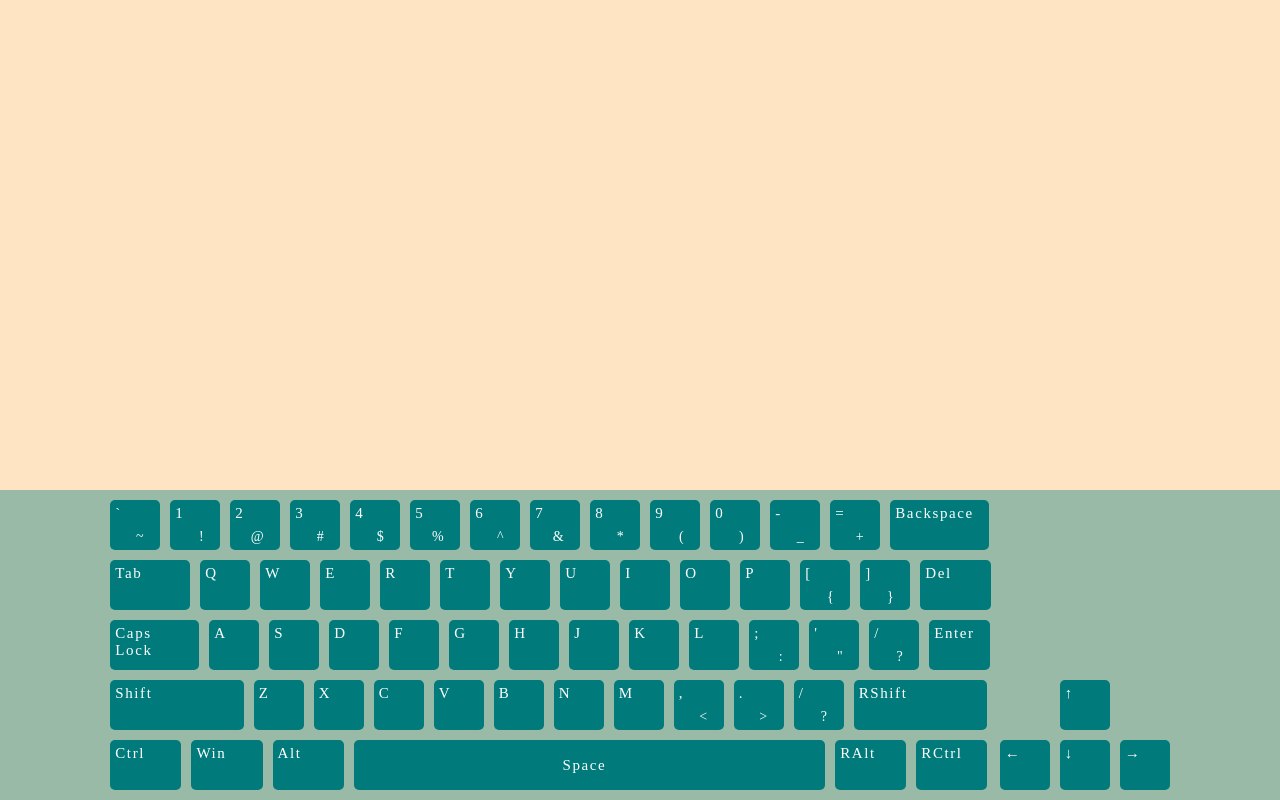
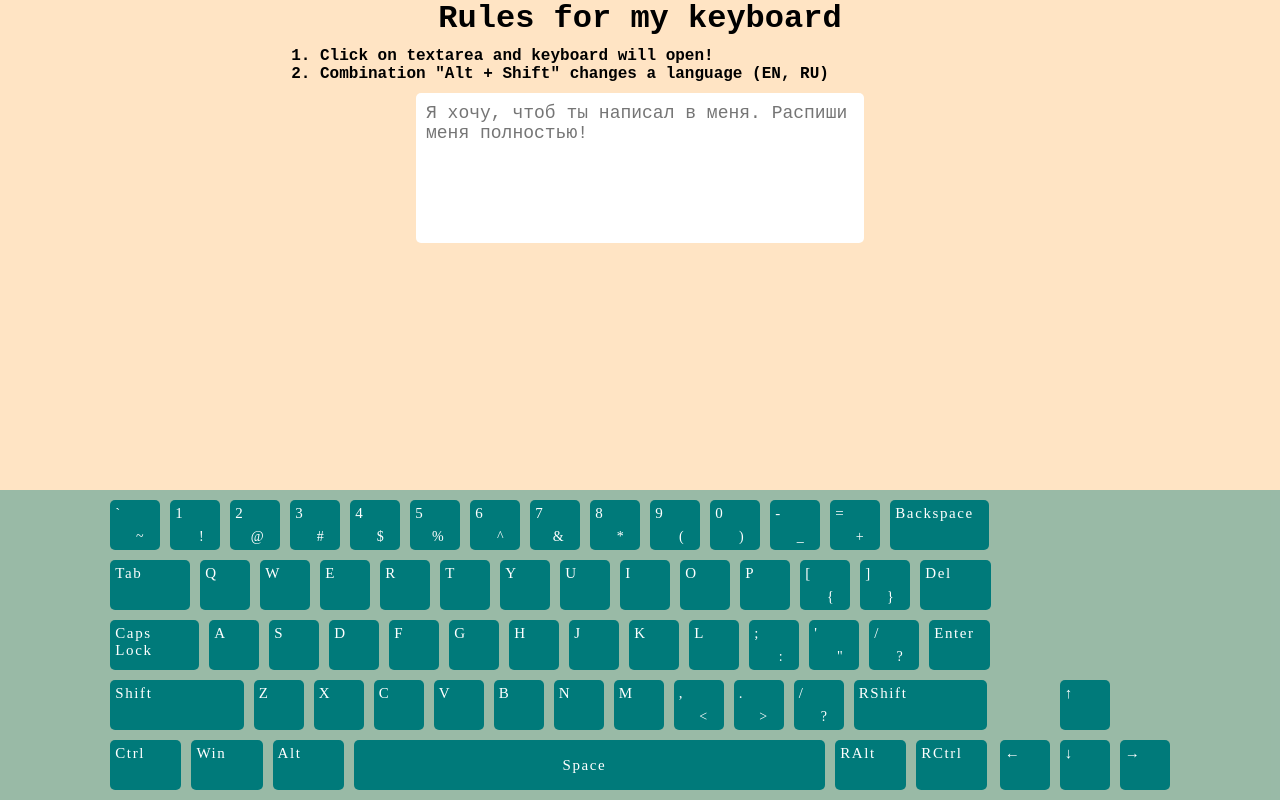
Before and after one commit to eugenebalts/virtual-keyboard, a website: page index.html in a window 1280 px wide. Drawn offline with Linux system fonts and the light colour scheme.

Commit message:
feat: add textare with basic rules (Sat, April 29, 2023 12:16:59)

```diff
--- a/script.js
+++ b/script.js
@@ -7,9 +7,9 @@ let keys = { //Rows of a symbols
     foursRow: ['Shift', 'Z', 'X', 'C', 'V', 'B', 'N', 'M', ',', '.', '/', 'RShift'],
     fivesRow: ['Ctrl', 'Win', 'Alt', 'Space', 'RAlt', 'RCtrl'],
     arrows: ['↑', '←', '↓', '→']
-    }
+}
 
-    let shiftPairs = {
+let shiftPairs = {
         '`': '~',
         1: '!',
         2: '@',
@@ -31,12 +31,53 @@ let keys = { //Rows of a symbols
         ',': '<',
         '.': '>',
         '/': '?'
+}
+
+
+// Create textarea and rules
+function createTextarea() {
+    let inputZone = document.createElement('section');
+    inputZone.classList.add('input-zone');
+
+    let textInfo = document.createElement('div');
+    textInfo.classList.add('input-zone__text-info')
+
+    let title = document.createElement('h1');
+    title.classList.add('input-zone__title');
+    title.innerHTML = 'Rules for my keyboard';
+
+    let list = document.createElement('ol');
+    list.classList.add('input-zone__list');
+
+    function setRules(rule) {
+        let li = document.createElement('li');
+        li.classList.add('input-zone__list-item');
+        li.innerHTML = rule;
+        list.append(li);
     }
+
+    setRules('Click on textarea and keyboard will open!');
+    setRules('Combination "Alt + Shift" changes a language (EN, RU)');
+
+    let textarea = document.createElement('textarea');
+    textarea.classList.add('input-zone__textarea');
+    textarea.placeholder = 'Я хочу, чтоб ты написал в меня. Распиши меня полностью!';
+
+
+    textInfo.append(title);
+    textInfo.append(list)
+    inputZone.append(textInfo);
+    inputZone.append(textarea);
+    body.append(inputZone);
+}
+
+createTextarea()
 
 // Create keyboard
 function fillKeyboard() {
     let keyboard = document.createElement('div');
     keyboard.classList.add('keyboard');
+    // keyboard.classList.add('keyboard', 'keyboard_hidden');
 
     let keyboardKeys = document.createElement('div');
     keyboardKeys.classList.add('keyboard__keys');
--- a/style.css
+++ b/style.css
@@ -7,6 +7,40 @@
 body {
     background-color: bisque;
 }
+
+/* TEXTAREA*/
+.input-zone {
+    max-width: 50%;
+    margin: 0 auto;
+    display: flex;
+    flex-direction: column;
+    gap: 10px;
+}
+
+.input-zone__text-info {
+    display: flex;
+    flex-direction: column;
+    gap: 10px;
+    font-family: 'Courier New', Courier, monospace;
+    font-weight: 700;
+}
+
+.input-zone__title {
+    font-size: 32px;
+    text-align: center;
+}
+
+.input-zone__textarea {
+    width: 70%;
+    height: 150px;
+    padding: 10px;
+    margin: 0 auto;
+    font-size: 18px;
+    border-radius: 5px;
+    border: none;
+    resize: none;
+}
+
 
 /* KEYBOARD */
 .keyboard {
@@ -70,6 +104,7 @@ body {
     user-select: none;
 }
 
+
 .keyboard__key {
     font-weight: 500;
     font-size: 15px;
```
